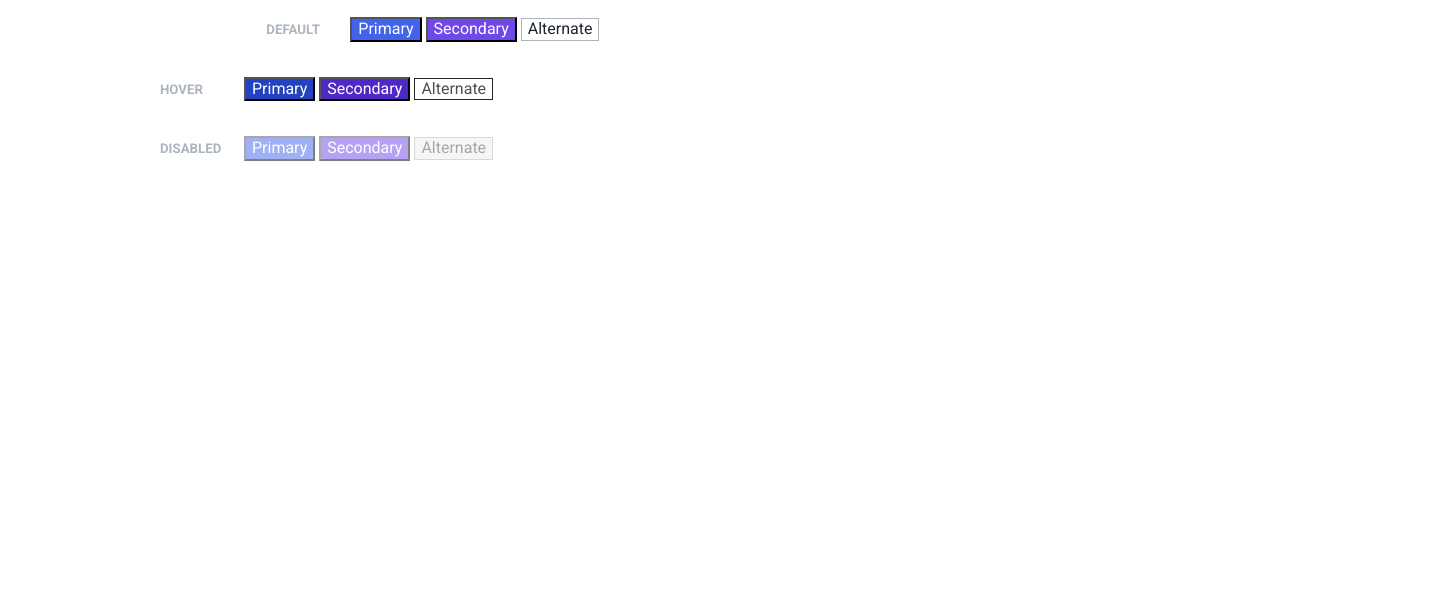
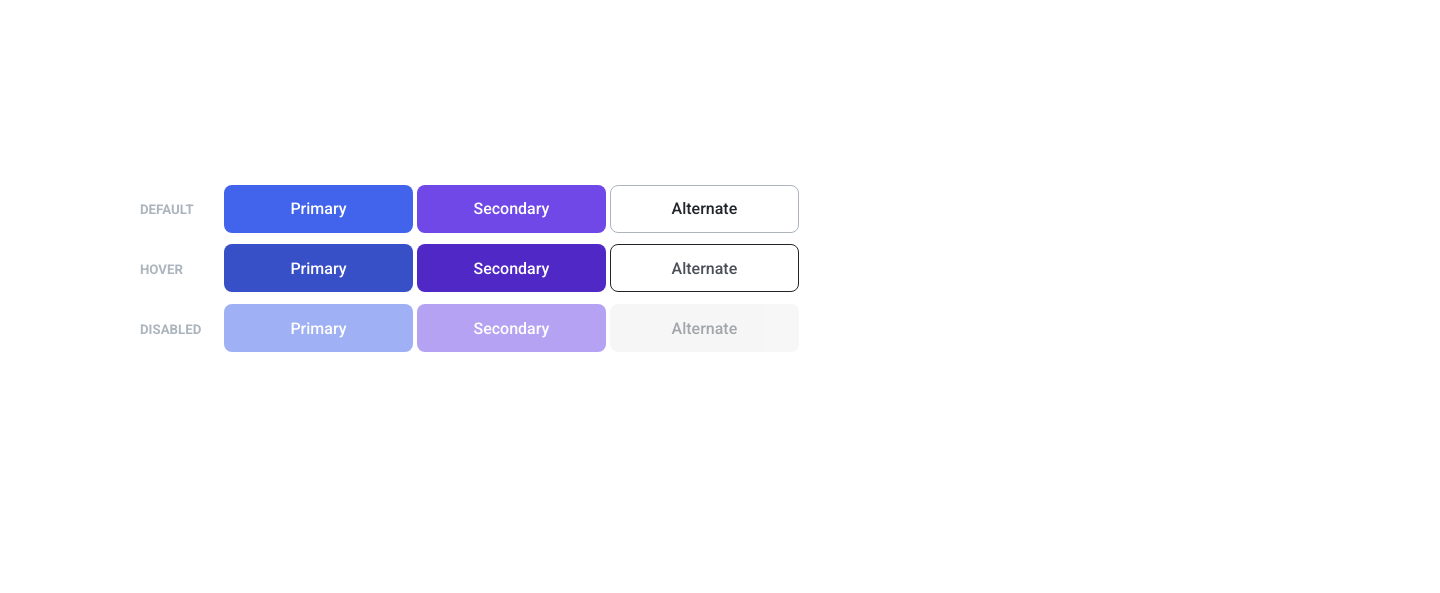
Before and after one commit to mrnkzrn/htmlcss-20210610_marinak, a website: page 03-lection1/01-button/index.html in a window 1280 px wide. Shown: the whole page, 1440 px wide, since content can reach past the window. Drawn offline with Linux system fonts and the light colour scheme; files whose address does not match are found by name.

Commit message:
after review and some changes

```diff
--- a/03-lection1/01-button/button.css
+++ b/03-lection1/01-button/button.css
@@ -1,75 +1,72 @@
 /* Стилизация кнопки */
-<<<<<<< HEAD
-button {
+.button {
   width: 189px;
   height: 48px;
   border-radius: 8px;
   border: none;
   outline: none;
+  box-sizing: border-box;
   cursor: pointer;
+  font-style: normal;
+  font-weight: 500;
+  font-size: 16px;
+  line-height: 19px;
+  text-align: center;
 }
 
-.button-row {
-  padding-left: 160px;
-  padding-right: 160px;
-  align-items: center;
-  display: inline-block;
+.button-primary {
+  background: var(--primary);
+  color: var(--white);
 }
 
-.button-row__label {
-  width: 80px;
-  border: none;
-  background: #ffffff;
-  color: #ACB5BD;
-  text-transform: uppercase;
-  display: inline-block;
+.button-primary_hover {
+  background: var(--darkblue);
 }
 
-.button_primary {
-  background: #4263EB;
-  color: #ffffff;
-}
-
-.button_primary_hover {
-  background: #2342C0;
-}
-
-.button_primary_disabled {
-  background: #4263EB;
+.button-primary_disabled {
+  background: var(--primary);
+  pointer-events: none;
   opacity: 0.5;
 }
 
-.button_secondary {
-  background: #7048E8;
-  color: #ffffff;
+.button-secondary {
+  background: var(--secondary);
+  color: var(--white);
 }
 
-.button_secondary_hover {
-  background: #5028C6;
-  color: #ffffff;
+.button-secondary_hover {
+  background: var(--darkpurple);
 }
 
-.button_secondary_disabled {
-  background: #7048E8;
+.button-secondary_disabled {
+  background: var(--secondary);
+  pointer-events: none;
   opacity: 0.5;
 }
 
-.button_alternate {
-  background: #ffffff;
-  color: #212429;
-  border: 1px solid #ACB5BD;
+.button-alternate {
+  background: var(--white);
+  color: var(--black);
+  border: 1px solid var(--grey-3);
 }
 
-.button_alternate_hover {
-  background: #ffffff;
-  color: #495057;
-  border: 1px solid #212429;
+.button-alternate_hover {
+  background: var(--white);
+  color: var(--grey-4);
+  border: 1px solid var(--black);
 }
 
-.button_alternate_disabled {
-  border: 1px solid #ACB5BD;
-  color: #495057;
+.button-alternate_disabled {
+  pointer-events: none;
+  color: var(--grey-4);
   opacity: 0.5;
 }
-=======
->>>>>>> 8fa22b689068187e5d001abad41ff6c179307581
+
+.button:hover {
+  text-decoration: underline var(--secondary);
+}
+
+/*.button:disabled {
+  pointer-events: none;
+  opacity: 0.5;
+}*/
--- /dev/null
+++ b/03-lection1/01-button/buttonsViewStyle.css
@@ -0,0 +1,16 @@
+.button-row {
+  height: 60px;
+  align-items: center;
+  display: inline-block;
+  /*margin: 4px;*/
+}
+
+.button-row__label {
+  width: 80px;
+  border: none;
+  background: var(--white);
+  color: var(--grey-3);
+  text-transform: uppercase;
+  display: inline-block;
+  padding-left: 140px;
+}
--- a/03-lection1/01-button/index.html
+++ b/03-lection1/01-button/index.html
@@ -1,40 +1,35 @@
 <!DOCTYPE html>
 <!-- Страница с кнопкой -->
 <html lang="ru">
-<<<<<<< HEAD
 <link rel="stylesheet" type="text/css" href="C:\javascript\htmlcss-20210610_marinak\assets\css\normalize.css-master\normalize.css">
 <link rel="stylesheet" href="../../assets/css/main.css">
-<link rel="stylesheet" href="./button.css">
-<link rel="stylesheet" href="components\page\page.css"
+<link rel="stylesheet" href="button.css">
+<link rel="stylesheet" href="buttonsViewStyle.css">
+<link rel="stylesheet" href="../../components/page/page.css"
   <body>
-    <page class="page_layout">
-      <box class="button-row">
+    <page class="page">
+      <div class="page__layout">
+        <div class="page__box">
+          <box class="<button-row">
             <h5 class="button-row__label">default</h5>
-        <button class="button_primary">Primary</button>
-        <button class="button_secondary">Secondary</button>
-        <button class="button_alternate">Alternate</button>
+            <button class="button button-primary">Primary</button>
+            <button class="button button-secondary">Secondary</button>
+            <button class="button button-alternate">Alternate</button>
           </box>
           <box class="button-row">
             <h5 class="button-row__label">hover</h5>
-        <button class="button_primary_hover">Primary</button>
-        <button class="button_secondary_hover">Secondary</button>
-        <button class="button_alternate_hover">Alternate</button>
+            <button class="button button-primary_hover">Primary</button>
+            <button class="button button-secondary_hover">Secondary</button>
+            <button class="button button-alternate_hover">Alternate</button>
           </box>
           <box class="button-row">
             <h5 class="button-row__label">disabled</h5>
-        <button class="button_primary_disabled">Primary</button>
-        <button class="button_secondary_disabled">Secondary</button>
-        <button class="button_alternate_disabled">Alternate</button>
+            <button class="button button-primary_disabled">Primary</button>
+            <button class="button button-secondary_disabled">Secondary</button>
+            <button class="button button-alternate_disabled">Alternate</button>
           </box>
+        </div>
+      </div>
     </page>
   </body>
-=======
-    <head>
-        <link rel="stylesheet" href="../../assets/css/main.css">
-        <link rel="stylesheet" href="./button.css">
-    </head>
-    <body>
-
-    </body>
->>>>>>> 8fa22b689068187e5d001abad41ff6c179307581
 </html>
--- a/assets/css/main.css
+++ b/assets/css/main.css
@@ -5,7 +5,9 @@
     --black: #212429;
     --pink: #F784AD;
     --purple: #7048E8;
-    --blue: #374FC7;
+    --darkpurple: #5028C6;
+    --blue: #4263EB;
+    --darkblue: #374FC7;
     --red: #F03D3E;
     --grey-1: #F8F9FA;
     --grey-2: #DDE2E5;
--- a/components/page/page.css
+++ b/components/page/page.css
@@ -1,11 +1,31 @@
 .page {
+  height: 1957px;
+  width: 1440px;
   background: #E5E5E5;
 }
 
-.page_layout {
+.page__layout {
   position: relative;
+  height: 410px;
   width: 1440px;
-  height: 1657px;
+  top: 180px;
+  border-radius: 0px;
+  background: var(--white);
+  align-items: center;
+}
 
-  background: #FFFFFF;
+.page__box {
+  max-width: 1110px;
+  display: inline-block;
+  align-items: center;
+  top: 160px;
 }
+
+.header {
+  background-color: var(--grey-1);
+  display: inline-block;
+}
+
+.footer {
+
+}
```
Also changed, not shown: components/page/page.html (added, +18 -0 lines). Lines whose indentation alone changed are shown as unchanged.
